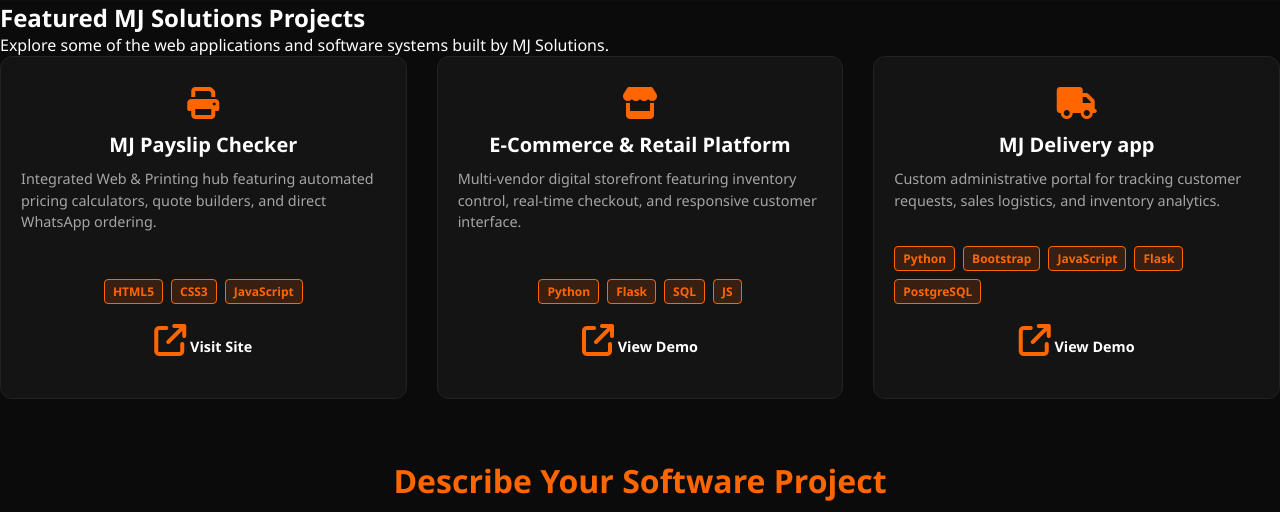
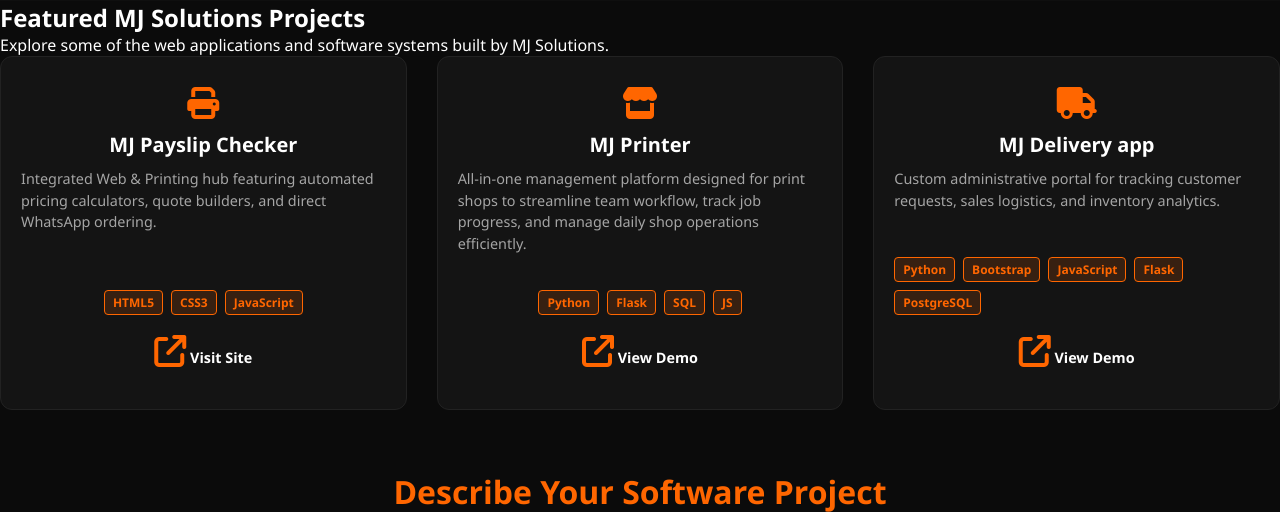
Before and after one commit to MichaelDanielLemakanit/mj-solutions, a Flask app: page /software in a window 1280 px wide. Shown: the part 1156-1668 px from the top of the page. Run offline with Flask 3, Linux system fonts and the light colour scheme.

Commit message:
softwarrotes

```diff
--- a/templates/software.html
+++ b/templates/software.html
@@ -109,12 +109,12 @@
 
             <div class="catalog-card portfolio-card">
                 <i class="fa-solid fa-store"></i>
-                <h3>E-Commerce & Retail Platform</h3>
-                <p>Multi-vendor digital storefront featuring inventory control, real-time checkout, and responsive customer interface.</p>
+                <h3>MJ Printer</h3>
+                <p>All-in-one management platform designed for print shops to streamline team workflow, track job progress, and manage daily shop operations efficiently.</p>
                 <div class="tech-stack">
                     <span>Python</span> <span>Flask</span> <span>SQL</span> <span>JS</span>
                 </div>
-                <a href="#" target="_blank" class="portfolio-link"><i class="fa-solid fa-arrow-up-right-from-square"></i> View Demo</a>
+                <a href="https://mj-printer-five.vercel.app/" target="_blank" class="portfolio-link"><i class="fa-solid fa-arrow-up-right-from-square"></i> View Demo</a>
             </div>
 
             <div class="catalog-card portfolio-card">
```
